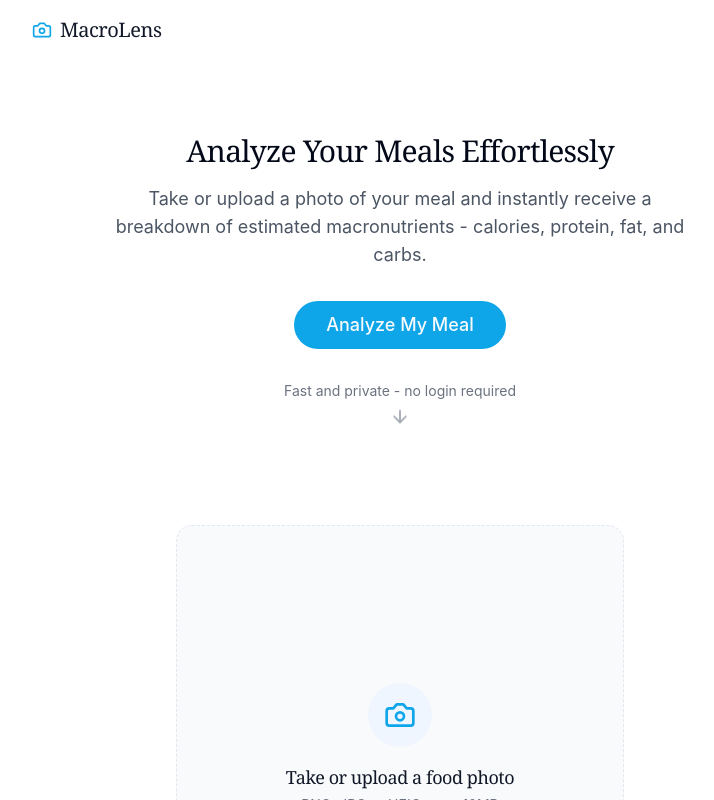
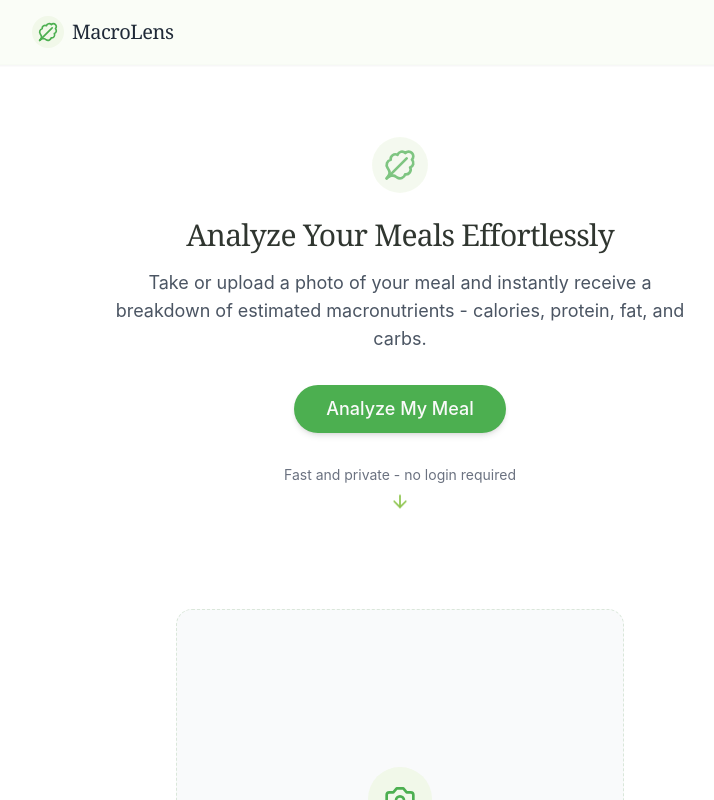
Before and after one commit to monik182/meal-sight-analyzer, a React (Vite) app: page / in a window 1280 px wide. Shown: the top 800 px of the page, without its empty margins (240-954 px from the left). Built offline with nearby package versions, Linux system fonts and the light colour scheme.

Commit message:
Refactor: Improve UI with micro animations and color scheme
- Updated the color scheme to a more modern and healthy vibe.
- Implemented micro animations for a better user experience.
- Reduced the use of white and introduced a more eye-pleasing color palette.

```diff
--- a/src/components/Header.tsx
+++ b/src/components/Header.tsx
@@ -1,13 +1,15 @@
 
-import { Camera } from "lucide-react";
+import { LeafyGreen } from "lucide-react";
 
 export const Header = () => {
   return (
-    <header className="w-full py-4 bg-macrolens-surface border-b border-border/10">
+    <header className="w-full py-4 bg-macrolens-surface border-b border-border/10 shadow-sm">
       <div className="container-narrow flex items-center justify-between">
-        <div className="flex items-center gap-2">
-          <Camera className="w-5 h-5 text-macrolens-primary" />
-          <h1 className="text-xl font-medium text-gray-900">MacroLens</h1>
+        <div className="flex items-center gap-2 animate-fade-in">
+          <div className="bg-macrolens-primary-light p-1.5 rounded-full">
+            <LeafyGreen className="w-5 h-5 text-macrolens-primary" />
+          </div>
+          <h1 className="text-xl font-medium text-gray-800">MacroLens</h1>
         </div>
       </div>
     </header>
--- a/src/components/IntroSection.tsx
+++ b/src/components/IntroSection.tsx
@@ -1,6 +1,6 @@
 
 import { Button } from "@/components/ui/button";
-import { ArrowDown } from "lucide-react";
+import { ArrowDown, LeafyGreen } from "lucide-react";
 
 interface IntroSectionProps {
   onStartClick: () => void;
@@ -9,8 +9,14 @@ interface IntroSectionProps {
 export const IntroSection = ({ onStartClick }: IntroSectionProps) => {
   return (
     <section className="py-12 text-center animate-fade-in">
-      <h2 className="text-3xl mb-4">Analyze Your Meals Effortlessly</h2>
-      <p className="text-lg text-gray-600 mb-8 max-w-xl mx-auto">
+      <div className="flex justify-center mb-6">
+        <div className="bg-macrolens-primary-light p-3 rounded-full animate-pulse-light">
+          <LeafyGreen className="w-8 h-8 text-macrolens-primary" />
+        </div>
+      </div>
+
+      <h2 className="text-3xl mb-4 animate-slide-up">Analyze Your Meals Effortlessly</h2>
+      <p className="text-lg text-gray-600 mb-8 max-w-xl mx-auto animate-slide-up" style={{ animationDelay: "100ms" }}>
         Take or upload a photo of your meal and instantly receive a breakdown of estimated macronutrients - calories, protein, fat, and carbs.
       </p>
 
@@ -18,14 +24,15 @@ export const IntroSection = ({ onStartClick }: IntroSectionProps) => {
         <Button
           onClick={onStartClick}
           size="lg"
-          className="bg-macrolens-primary hover:bg-macrolens-primary/90 px-8 py-6 text-lg rounded-full"
+          className="bg-macrolens-primary hover:bg-macrolens-primary/90 hover-scale px-8 py-6 text-lg rounded-full shadow-md animate-scale-in"
+          style={{ animationDelay: "200ms" }}
         >
           Analyze My Meal
         </Button>
 
-        <div className="flex flex-col items-center">
+        <div className="flex flex-col items-center animate-slide-up" style={{ animationDelay: "300ms" }}>
           <p className="text-sm text-gray-500 mb-2">Fast and private - no login required</p>
-          <ArrowDown className="h-5 w-5 text-gray-400 animate-bounce" />
+          <ArrowDown className="h-5 w-5 text-macrolens-accent animate-bounce-subtle" />
         </div>
       </div>
     </section>
--- a/src/components/LoadingAnalysis.tsx
+++ b/src/components/LoadingAnalysis.tsx
@@ -1,18 +1,18 @@
 
-import { Loader } from "lucide-react";
+import { LeafyGreen } from "lucide-react";
 
 export const LoadingAnalysis = () => {
   return (
     <div className="w-full flex flex-col items-center justify-center py-12 animate-fade-in">
       <div className="flex flex-col items-center space-y-4">
         <div className="relative">
-          <div className="h-20 w-20 rounded-full bg-macrolens-primary-light flex items-center justify-center">
-            <Loader className="h-10 w-10 text-macrolens-primary animate-spin" />
+          <div className="h-20 w-20 rounded-full bg-macrolens-primary-light flex items-center justify-center animate-pulse-light">
+            <LeafyGreen className="h-10 w-10 text-macrolens-primary animate-bounce-subtle" />
           </div>
         </div>
         <div className="text-center">
-          <h3 className="text-lg font-medium text-gray-900">Analyzing your meal...</h3>
-          <p className="mt-1 text-sm text-gray-500">
+          <h3 className="text-lg font-medium text-gray-800 animate-slide-up">Analyzing your meal...</h3>
+          <p className="mt-1 text-sm text-gray-500 animate-slide-up" style={{ animationDelay: "100ms" }}>
             Our AI is identifying food items and calculating nutritional values
           </p>
         </div>
--- a/src/index.css
+++ b/src/index.css
@@ -5,65 +5,65 @@
 
 @layer base {
   :root {
-    --background: 0 0% 100%;
-    --foreground: 222.2 84% 4.9%;
+    --background: 88 54% 95%;
+    --foreground: 120 5% 20%;
 
-    --card: 0 0% 100%;
-    --card-foreground: 222.2 84% 4.9%;
+    --card: 88 54% 98%;
+    --card-foreground: 120 5% 20%;
 
-    --popover: 0 0% 100%;
-    --popover-foreground: 222.2 84% 4.9%;
+    --popover: 88 54% 98%;
+    --popover-foreground: 120 5% 20%;
 
-    --primary: 198 84% 48%;
-    --primary-foreground: 210 40% 98%;
+    --primary: 120 40% 50%;
+    --primary-foreground: 0 0% 98%;
 
-    --secondary: 210 70% 80%;
-    --secondary-foreground: 222.2 47.4% 11.2%;
+    --secondary: 120 30% 80%;
+    --secondary-foreground: 120 6% 15%;
 
-    --muted: 210 40% 96.1%;
-    --muted-foreground: 215.4 16.3% 46.9%;
+    --muted: 120 20% 96%;
+    --muted-foreground: 120 4% 46%;
 
-    --accent: 14 100% 57%;
-    --accent-foreground: 222.2 47.4% 11.2%;
+    --accent: 95 70% 50%;
+    --accent-foreground: 120 6% 15%;
 
-    --destructive: 0 84.2% 60.2%;
-    --destructive-foreground: 210 40% 98%;
+    --destructive: 0 84% 60%;
+    --destructive-foreground: 0 0% 98%;
 
-    --border: 214.3 31.8% 91.4%;
-    --input: 214.3 31.8% 91.4%;
-    --ring: 198 84% 48%;
+    --border: 120 20% 88%;
+    --input: 120 20% 88%;
+    --ring: 120 40% 50%;
 
     --radius: 1rem;
   }
 
   .dark {
-    --background: 222.2 84% 4.9%;
-    --foreground: 210 40% 98%;
+    --background: 120 5% 10%;
+    --foreground: 0 0% 98%;
 
-    --card: 222.2 84% 4.9%;
-    --card-foreground: 210 40% 98%;
+    --card: 120 5% 10%;
+    --card-foreground: 0 0% 98%;
 
-    --popover: 222.2 84% 4.9%;
-    --popover-foreground: 210 40% 98%;
+    --popover: 120 5% 10%;
+    --popover-foreground: 0 0% 98%;
 
-    --primary: 198 84% 48%;
-    --primary-foreground: 222.2 47.4% 11.2%;
+    --primary: 120 40% 50%;
+    --primary-foreground: 120 6% 10%;
 
-    --secondary: 210 70% 80%;
-    --secondary-foreground: 210 40% 98%;
+    --secondary: 120 30% 80%;
+    --secondary-foreground: 0 0% 98%;
 
-    --muted: 217.2 32.6% 17.5%;
-    --muted-foreground: 215 20.2% 65.1%;
+    --muted: 120 5% 17%;
+    --muted-foreground: 120 5% 65%;
 
-    --accent: 14 100% 57%;
-    --accent-foreground: 210 40% 98%;
+    --accent: 95 70% 50%;
+    --accent-foreground: 0 0% 98%;
 
-    --destructive: 0 62.8% 30.6%;
-    --destructive-foreground: 210 40% 98%;
+    --destructive: 0 63% 31%;
+    --destructive-foreground: 0 0% 98%;
 
-    --border: 217.2 32.6% 17.5%;
-    --input: 217.2 32.6% 17.5%;
-    --ring: 198 84% 48%;
+    --border: 120 5% 17%;
+    --input: 120 5% 17%;
+    --ring: 120 40% 50%;
   }
 }
 
@@ -104,3 +104,15 @@
 .tab-active {
   @apply relative after:absolute after:bottom-0 after:left-0 after:w-full after:h-0.5 after:bg-accent;
 }
+
+.hover-scale {
+  @apply transition-transform duration-300 hover:scale-105;
+}
+
+.hover-lift {
+  @apply transition-all duration-300 hover:-translate-y-1 hover:shadow-md;
+}
+
+.pulse-grow {
+  @apply animate-pulse-light hover:scale-105 transition-all duration-300;
+}
--- a/tailwind.config.ts
+++ b/tailwind.config.ts
@@ -68,12 +68,12 @@ export default {
 					ring: 'hsl(var(--sidebar-ring))'
 				},
 				macrolens: {
-					primary: '#0EA5E9', // Updated to blue
-					'primary-light': '#EFF6FF',
-					secondary: '#93C5FD',
-					accent: '#FF5722',
-					background: '#FFFFFF',
-					surface: '#FFFFFF',
+					primary: '#4CAF50', // Changed to green
+					'primary-light': '#F1F8E9',
+					secondary: '#A5D6A7',
+					accent: '#8BC34A',
+					background: '#F8FAF5', // Softer background color
+					surface: '#FAFDF7', // Softer surface color
 				},
 			},
 			borderRadius: {
@@ -105,13 +105,28 @@ export default {
 				'fade-in': {
 					'0%': { opacity: '0', transform: 'translateY(10px)' },
 					'100%': { opacity: '1', transform: 'translateY(0)' }
+				},
+				'bounce-subtle': {
+					'0%, 100%': { transform: 'translateY(0)' },
+					'50%': { transform: 'translateY(-5px)' }
+				},
+				'scale-in': {
+					'0%': { transform: 'scale(0.95)', opacity: '0' },
+					'100%': { transform: 'scale(1)', opacity: '1' }
+				},
+				'slide-up': {
+					'0%': { transform: 'translateY(10px)', opacity: '0' },
+					'100%': { transform: 'translateY(0)', opacity: '1' }
 				}
 			},
 			animation: {
 				'accordion-down': 'accordion-down 0.2s ease-out',
 				'accordion-up': 'accordion-up 0.2s ease-out',
 				'pulse-light': 'pulse-light 1.5s ease-in-out infinite',
-				'fade-in': 'fade-in 0.3s ease-out'
+				'fade-in': 'fade-in 0.3s ease-out',
+				'bounce-subtle': 'bounce-subtle 2s ease-in-out infinite',
+				'scale-in': 'scale-in 0.3s ease-out',
+				'slide-up': 'slide-up 0.4s ease-out'
 			}
 		}
 	},
```
